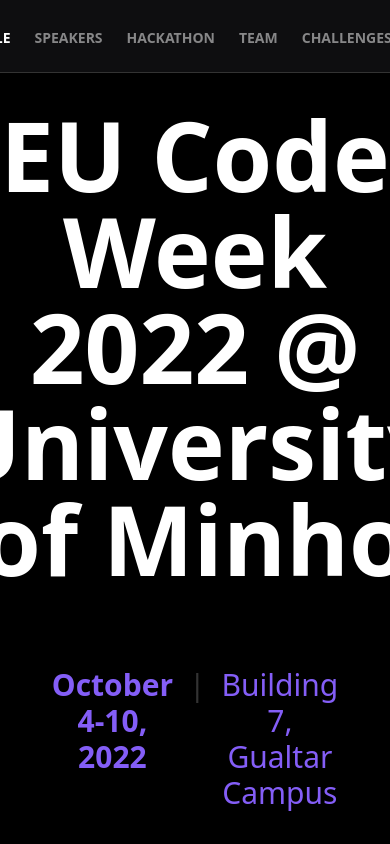
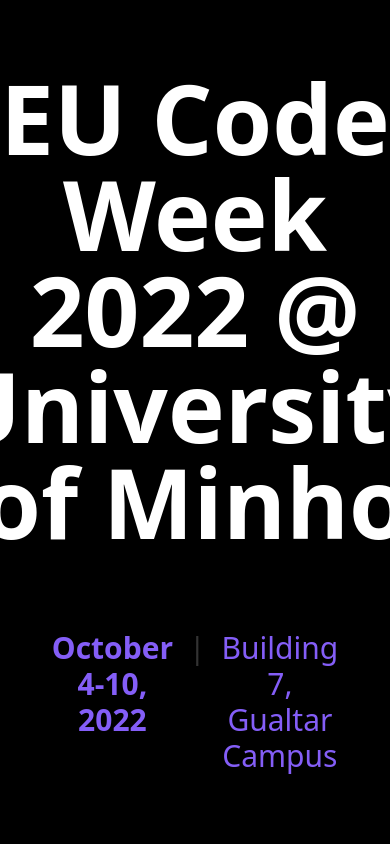
Before and after one commit to cesium/codeweek, a Next.js app: page / in a window 390 px wide. Shown: the top 844 px of the page. Built offline with nearby package versions, Linux system fonts and the light colour scheme.

Commit message:
Update navbar (#2)

```diff
--- a/components/Navbar/index.jsx
+++ b/components/Navbar/index.jsx
@@ -15,7 +15,7 @@
 
 export default function Navbar({current_page}) {
     return (
-      <div className="flex bg-gray1 w-full items-center justify-center border-b border-gray2">
+      <div className="hidden md:flex bg-gray1 w-full items-center justify-center border-b border-gray2">
         <div className="flex gap-x-4 uppercase h-[72px]">
           {navigation.map((item) => (
             <Link key={item.slug} href={item.slug} passHref>
--- a/package.json
+++ b/package.json
@@ -8,9 +8,9 @@
     "lint": "next lint"
   },
   "dependencies": {
-    "next": "12.2.0",
-    "react": "18.2.0",
-    "react-dom": "18.2.0"
+    "next": "^12.2.0",
+    "react": "^18.2.0",
+    "react-dom": "^18.2.0"
   },
   "devDependencies": {
     "autoprefixer": "^10.4.7",
```
Also changed, not shown: 1 other file (tests, documents, lock files or other folders).
